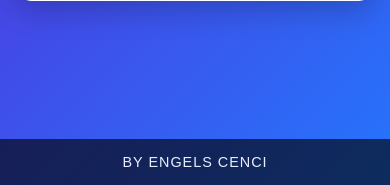
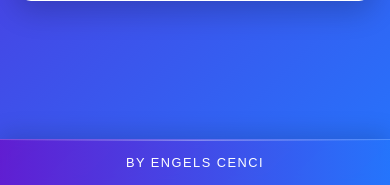
Before and after one commit to engelseduardo/Gerador_de_Senhas, a Flask app: page / in a window 390 px wide. Shown: the part 659-844 px from the top of the page. Run offline with Flask 3, Linux system fonts and the light colour scheme.

Commit message:
Update style.css

```diff
--- a/static/style.css
+++ b/static/style.css
@@ -165,49 +165,108 @@
   left: 0;
   right: 0;
   text-align: center;
-  padding: 15px 0;
-  background: rgba(0, 0, 0, 0.7); /* fundo semi-transparente */
+  padding: 20px 0;
+  background: linear-gradient(to right, rgba(106, 17, 203, 0.8), rgba(37, 117, 252, 0.8));
   color: #fff;
   font-family: 'Poppins', sans-serif;
   font-size: 0.9rem;
-  letter-spacing: 1px;
+  letter-spacing: 1.5px;
   text-transform: uppercase;
-  transition: all 0.3s ease; /* animação suave */
-  z-index: 1000; /* para ficar acima de outros elementos */
+  transition: all 0.4s cubic-bezier(0.175, 0.885, 0.32, 1.275);
+  z-index: 1000;
+  backdrop-filter: blur(5px); /* Efeito de vidro fosco */
+  box-shadow: 0 -5px 25px rgba(0, 0, 0, 0.15);
+  border-top: 1px solid rgba(255, 255, 255, 0.2);
 }
 
-/* Efeitos interativos */
+/* Efeitos interativos aprimorados */
 .credit:hover {
-  background: rgba(0, 0, 0, 0.9);
-  padding: 20px 0;
-  color: #4fc3f7; /* cor azul clara ao passar o mouse */
+  background: linear-gradient(to right, rgba(106, 17, 203, 0.95), rgba(37, 117, 252, 0.95));
+  padding: 25px 0;
+  letter-spacing: 2px;
+  text-shadow: 0 0 10px rgba(255, 255, 255, 0.5);
 }
 
-/* Se quiser um efeito de "aparecer suavemente" quando a página carrega */
-@keyframes fadeInUp {
-  from {
+/* Animação de entrada mais suave */
+@keyframes slideInUp {
+  0% {
     opacity: 0;
-    transform: translateY(20px);
+    transform: translateY(100%);
   }
-  to {
+  100% {
     opacity: 1;
     transform: translateY(0);
   }
 }
 
 .credit {
-  animation: fadeInUp 0.8s ease-out;
+  animation: slideInUp 0.8s cubic-bezier(0.23, 1, 0.32, 1) forwards;
 }
 
-/* Adicione isso se quiser que o texto fique pulsante */
-@keyframes pulse {
-  0% { opacity: 0.8; }
-  50% { opacity: 1; }
-  100% { opacity: 0.8; }
+/* Efeito de onda ao clicar */
+.credit:active {
+  animation: waveEffect 0.4s ease;
 }
 
-.credit {
-  animation: fadeInUp 0.8s ease-out, pulse 4s infinite;
+@keyframes waveEffect {
+  0% {
+    box-shadow: 0 0 0 0 rgba(255, 255, 255, 0.4);
+  }
+  100% {
+    box-shadow: 0 0 0 15px rgba(255, 255, 255, 0);
+  }
+}
+
+/* Tooltip para o crédito */
+.credit::before {
+  content: "Desenvolvido com ♥";
+  position: absolute;
+  top: -40px;
+  left: 50%;
+  transform: translateX(-50%);
+  background: #6a11cb;
+  color: #fff;
+  padding: 8px 15px;
+  border-radius: 20px;
+  font-size: 0.8rem;
+  opacity: 0;
+  transition: all 0.3s ease;
+  pointer-events: none;
+  white-space: nowrap;
+}
+
+.credit:hover::before {
+  opacity: 1;
+  top: -50px;
+}
+
+/* Efeito de brilho sutil */
+.credit::after {
+  content: '';
+  position: absolute;
+  top: 0;
+  left: 0;
+  right: 0;
+  height: 1px;
+  background: linear-gradient(to right, transparent, rgba(255, 255, 255, 0.7), transparent);
+  opacity: 0.5;
+}
+
+/* Responsividade */
+@media (max-width: 600px) {
+  .credit {
+    font-size: 0.8rem;
+    padding: 15px 0;
+  }
+
+  .credit:hover {
+    padding: 18px 0;
+  }
+
+  .credit::before {
+    font-size: 0.7rem;
+    top: -35px;
+  }
 }
 
 /* Tooltip interativo */
```
